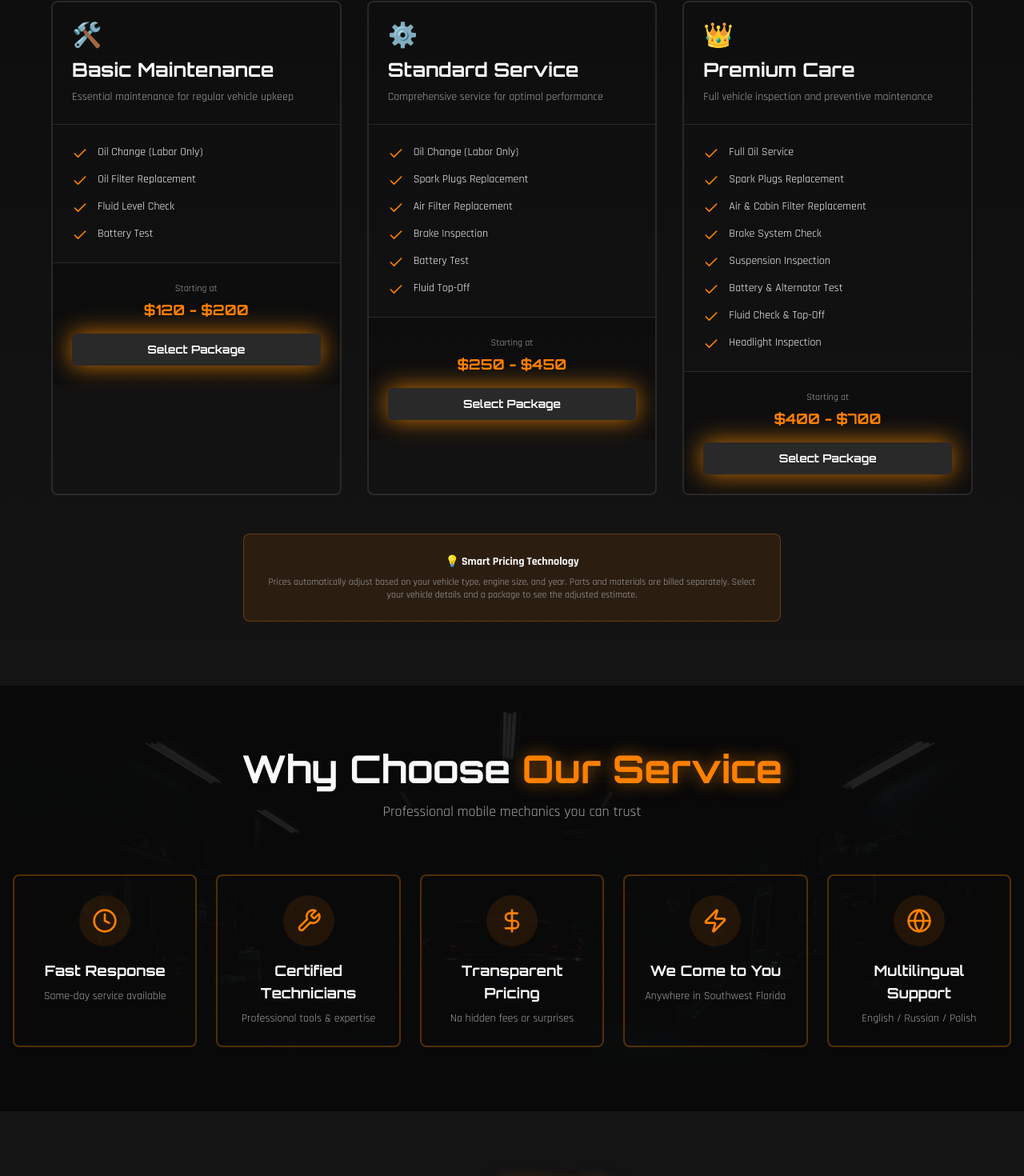
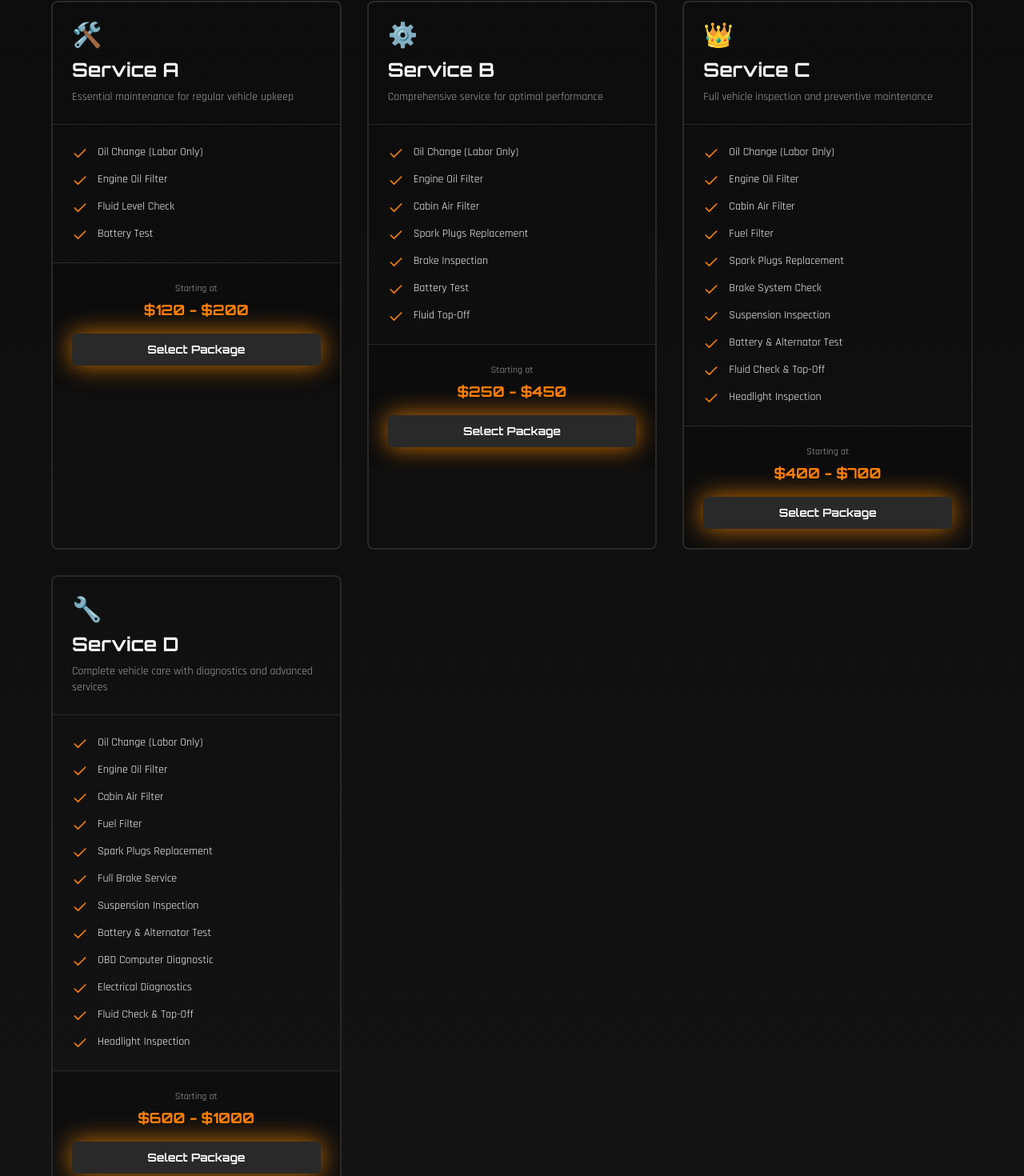
Before and after one commit to davisbryan595-lang/mobile-mechanic-naples, a React (Vite) app: page / in a window 1280 px wide. Shown: the part 6227-7697 px from the top of the page at 80% size. Built offline with nearby package versions, Linux system fonts and the light colour scheme; the HTML template or start-up script is replaced by a standard one.

Commit message:
Expand packages to A/B/C/D and add Service D package
cgen-3292c28cfaf24e9ea037cdf6d225d55a

```diff
--- a/src/components/MaintenancePackages.tsx
+++ b/src/components/MaintenancePackages.tsx
@@ -36,12 +36,12 @@ export const MaintenancePackages = () => {
   const packages: Package[] = [
     {
       id: "package-a",
-      name: "Basic Maintenance",
+      name: "Service A",
       description: "Essential maintenance for regular vehicle upkeep",
       icon: "🛠️",
       services: [
         "Oil Change (Labor Only)",
-        "Oil Filter Replacement",
+        "Engine Oil Filter",
         "Fluid Level Check",
         "Battery Test",
       ],
@@ -52,13 +52,14 @@ export const MaintenancePackages = () => {
     },
     {
       id: "package-b",
-      name: "Standard Service",
+      name: "Service B",
       description: "Comprehensive service for optimal performance",
       icon: "⚙️",
       services: [
         "Oil Change (Labor Only)",
+        "Engine Oil Filter",
+        "Cabin Air Filter",
         "Spark Plugs Replacement",
-        "Air Filter Replacement",
         "Brake Inspection",
         "Battery Test",
         "Fluid Top-Off",
@@ -70,13 +71,15 @@ export const MaintenancePackages = () => {
     },
     {
       id: "package-c",
-      name: "Premium Care",
+      name: "Service C",
       description: "Full vehicle inspection and preventive maintenance",
       icon: "👑",
       services: [
-        "Full Oil Service",
+        "Oil Change (Labor Only)",
+        "Engine Oil Filter",
+        "Cabin Air Filter",
+        "Fuel Filter",
         "Spark Plugs Replacement",
-        "Air & Cabin Filter Replacement",
         "Brake System Check",
         "Suspension Inspection",
         "Battery & Alternator Test",
@@ -86,6 +89,30 @@ export const MaintenancePackages = () => {
       basePrice: {
         min: 400,
         max: 700,
+      },
+    },
+    {
+      id: "package-d",
+      name: "Service D",
+      description: "Complete vehicle care with diagnostics and advanced services",
+      icon: "🔧",
+      services: [
+        "Oil Change (Labor Only)",
+        "Engine Oil Filter",
+        "Cabin Air Filter",
+        "Fuel Filter",
+        "Spark Plugs Replacement",
+        "Full Brake Service",
+        "Suspension Inspection",
+        "Battery & Alternator Test",
+        "OBD Computer Diagnostic",
+        "Electrical Diagnostics",
+        "Fluid Check & Top-Off",
+        "Headlight Inspection",
+      ],
+      basePrice: {
+        min: 600,
+        max: 1000,
       },
     },
   ];
```
